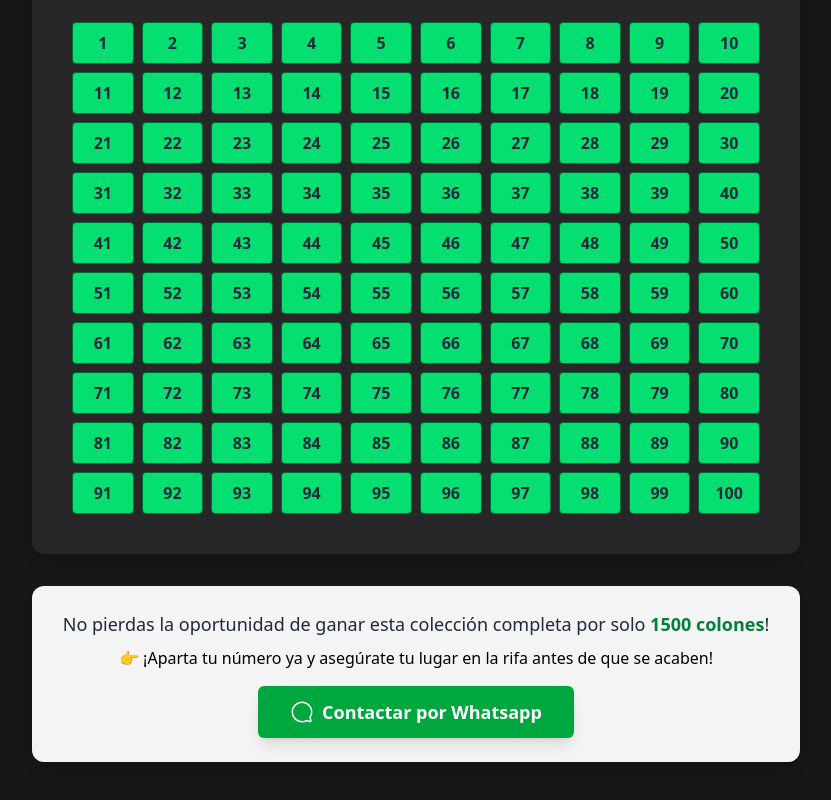
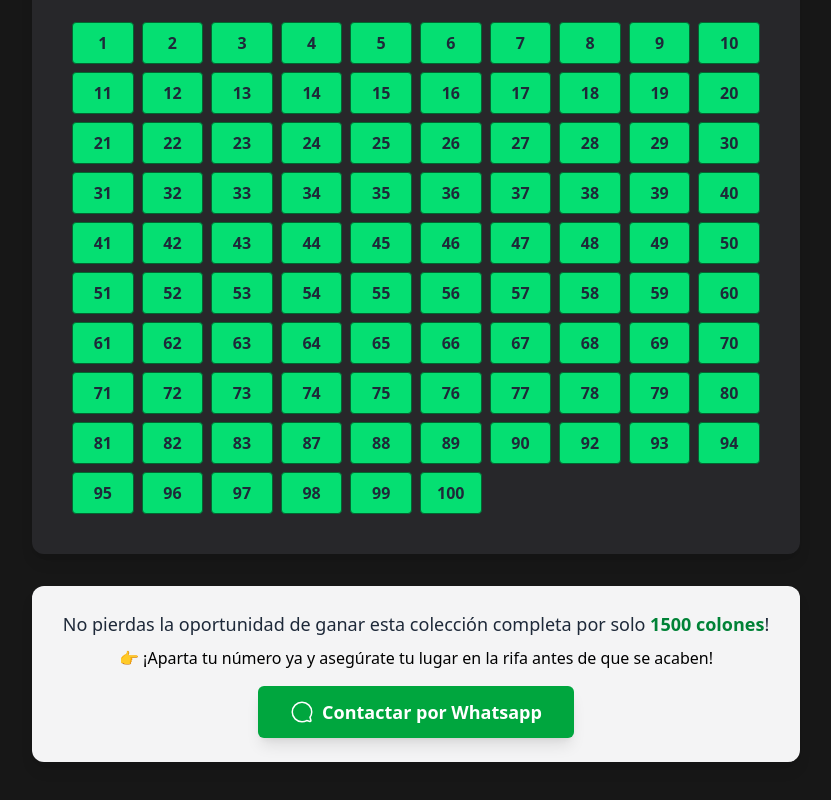
Before and after one commit to techgems/the-geek-factory, an Astro site: page /rifa-coleccion in a window 1280 px wide. Shown: the part 1142-1942 px from the top of the page, without its empty margins (224-1055 px from the left). Built offline with nearby package versions, Linux system fonts and the light colour scheme; Astro itself is replaced by a stand-in of ours.

Commit message:
Update available numbers.

```diff
--- a/src/pages/rifa-coleccion.astro
+++ b/src/pages/rifa-coleccion.astro
@@ -2,7 +2,7 @@
 import Layout from "../layouts/Layout.astro";
 import { Image } from 'astro:assets';
 
-const numerosVendidos: number[] = [];
+const numerosVendidos: number[] = [91, 84, 85, 86];
 const numerosTotales = Array.from({ length: 100 }, (_, i) => i + 1);
 
 const numerosDisponibles = numerosTotales.filter(num => !numerosVendidos.includes(num));
```
